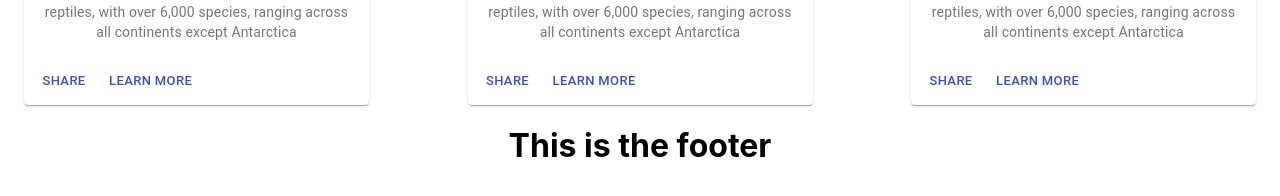
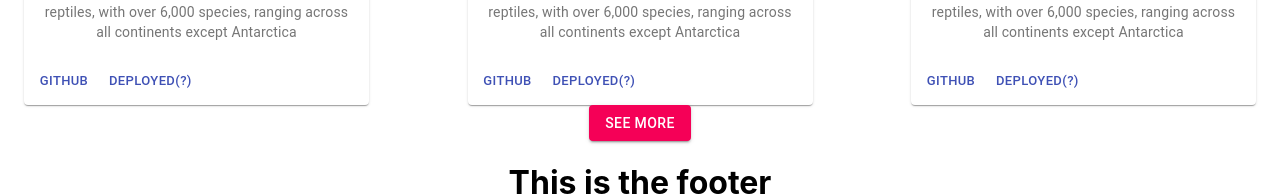
Before and after one commit to deboragaleano/portfolio-website-react, a React (Create React App) app: page / in a window 1280 px wide. Shown: the part 1178-1374 px from the top of the page. Built offline with nearby package versions, Linux system fonts and the light colour scheme.

Commit message:
projects comp: some styling

```diff
--- a/src/components/Projects.js
+++ b/src/components/Projects.js
@@ -1,6 +1,6 @@
 import React from 'react';
 import {makeStyles} from '@material-ui/styles';
-import {Paper, Grid} from '@material-ui/core';
+import {Grid, Button} from '@material-ui/core';
 import SingleProject from './SingleProject';
 
 const useStyles = makeStyles({
@@ -22,9 +22,21 @@ function Projects() {
                 <SingleProject />
                 <SingleProject />
                 <SingleProject />
+                {/* <SingleProject />  */}
             </Grid>
+                <Button
+                    variant='contained'
+                    color="secondary"
+                >See more</Button>
         </div>
     )
 }
 
 export default Projects
+
+/* TODO
+
+- When "see more" is clicked, show 3 more projects if I have those
+- ternary operator with the buttons
+
+*/
--- a/src/components/SingleProject.js
+++ b/src/components/SingleProject.js
@@ -40,10 +40,10 @@ export default function SingleProject() {
       </CardActionArea>
       <CardActions>
         <Button size="small" color="primary">
-          Share
+          GitHub
         </Button>
         <Button size="small" color="primary">
-          Learn More
+          Deployed(?)
         </Button>
       </CardActions>
     </Card>
```
